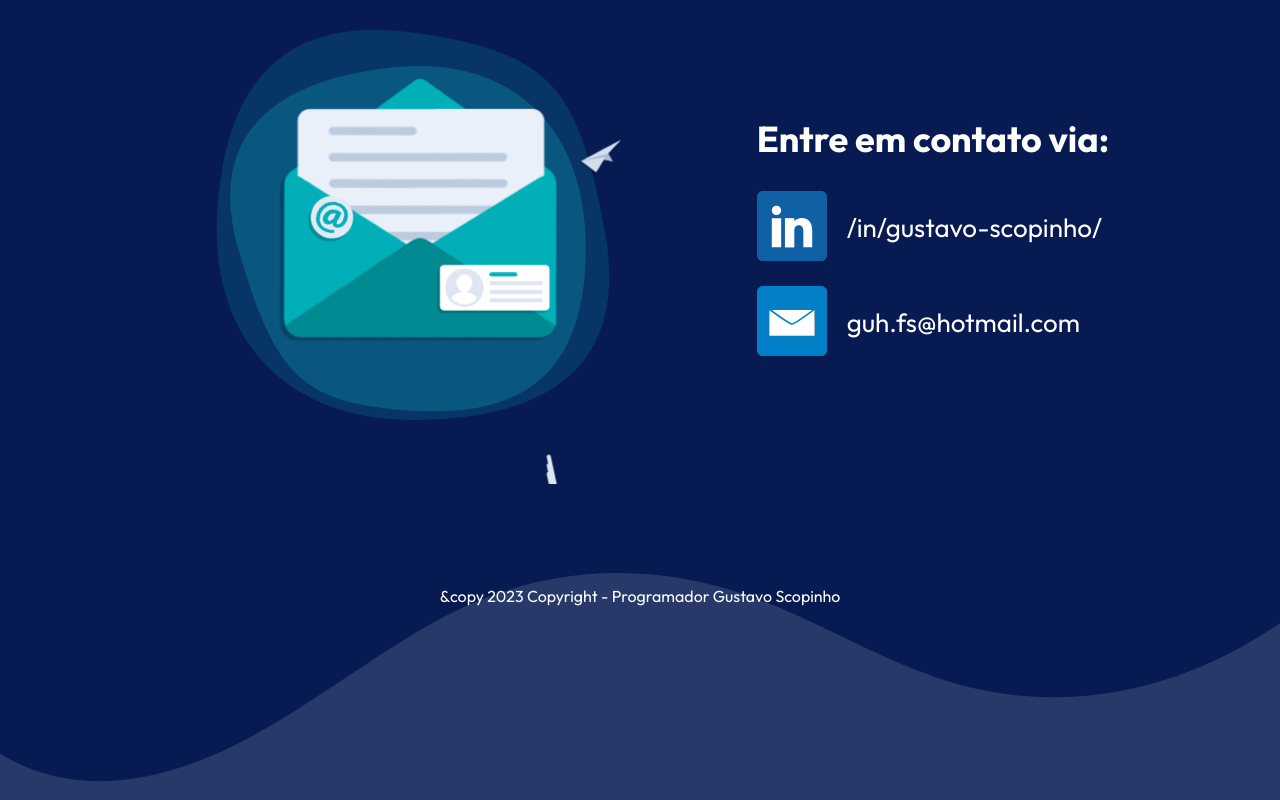
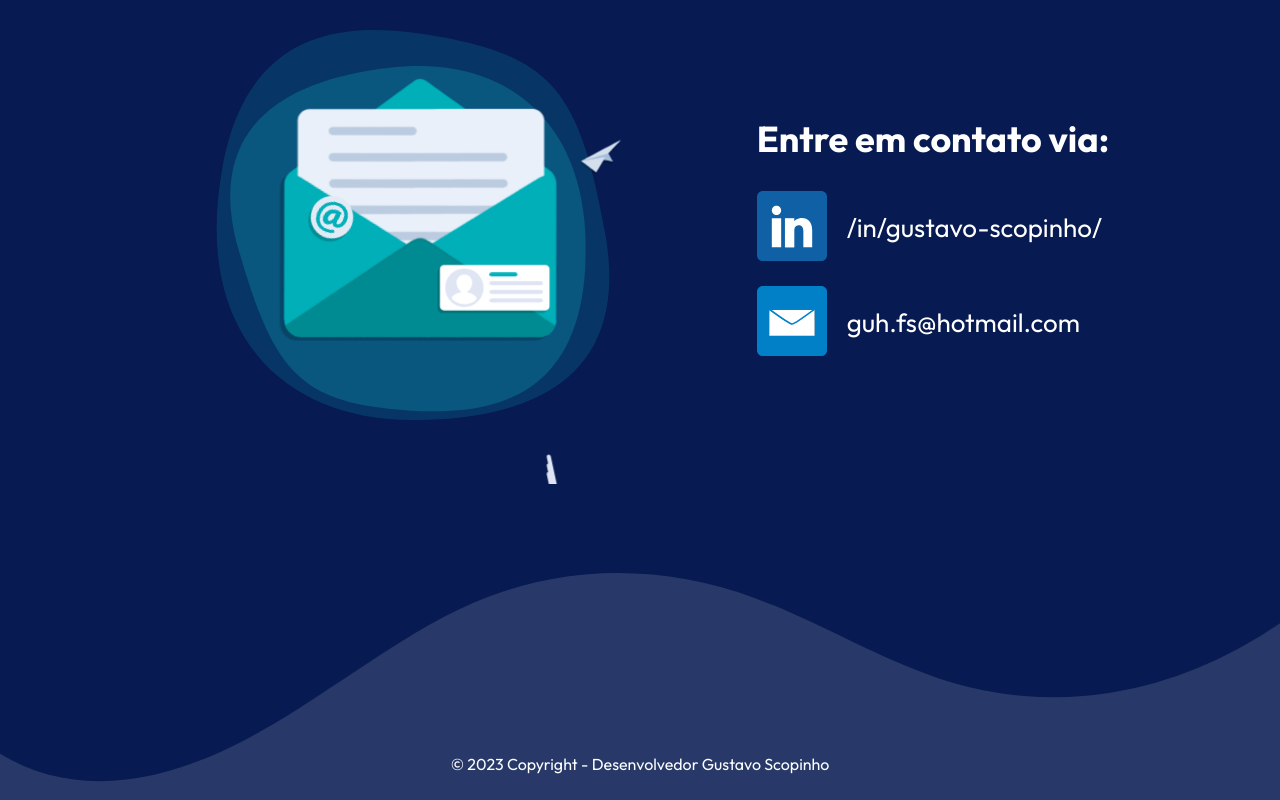
Before and after one commit to GustavoScopinho/my-portfolio, a React (Create React App) app: page / in a window 1280 px wide. Shown: the part 3464-4264 px from the top of the page. Built offline with nearby package versions, Linux system fonts and the light colour scheme.

Commit message:
Footer finalizado

```diff
--- a/src/components/footer/Footer.styled.tsx
+++ b/src/components/footer/Footer.styled.tsx
@@ -10,6 +10,7 @@ export const Text = styled.div`
   width: 100%;
   display: flex;
   justify-content: center;
-  align-items: center;
   color: #fff;
+  position: absolute;
+  /* bottom: -200px; */
 `
--- a/src/components/footer/Footer.tsx
+++ b/src/components/footer/Footer.tsx
@@ -6,9 +6,9 @@ export const Footer = () => {
     <>
       <Container>
         <Wave />
-        <Text>
-          <p>&copy 2023 Copyright - Programador Gustavo Scopinho</p>
-        </Text>
+        {/* <Text>
+          <p>© 2023 Copyright - Desenvolvedor Gustavo Scopinho</p>
+        </Text> */}
       </Container>
     </>
   )
--- a/src/components/wave/Wave.styled.tsx
+++ b/src/components/wave/Wave.styled.tsx
@@ -19,3 +19,20 @@ export const Container = styled.div`
     fill: #f0f8ff24;
   }
 `
+export const Text = styled.div`
+  width: 100%;
+  display: flex;
+  justify-content: center;
+  position: absolute;
+  bottom: 10px;
+  p {
+    color: #fff;
+    text-align: center;
+  }
+
+  @media (max-width: 640px) {
+    p {
+      width: 150px;
+    }
+  }
+`
--- a/src/components/wave/Wave.tsx
+++ b/src/components/wave/Wave.tsx
@@ -1,9 +1,12 @@
-import { Container } from './Wave.styled'
+import { Container, Text } from './Wave.styled'
 
 export const Wave = () => {
   return (
     <>
       <Container>
+        <Text>
+          <p>© 2023 Copyright - Desenvolvedor Gustavo Scopinho</p>
+        </Text>
         <svg
           data-name="Layer 1"
           xmlns="http://www.w3.org/2000/svg"
```
